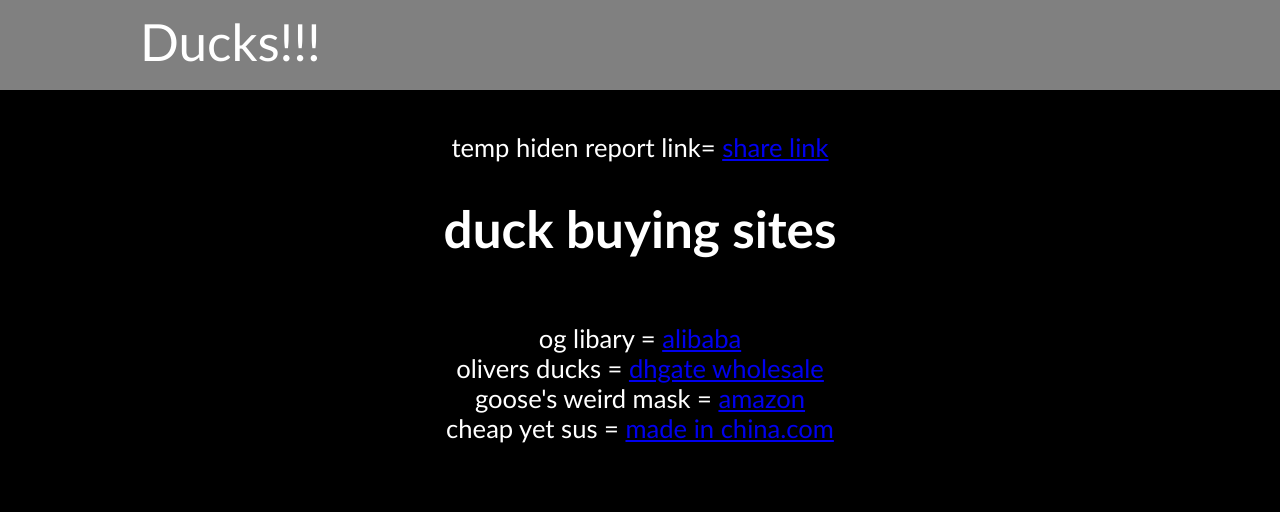
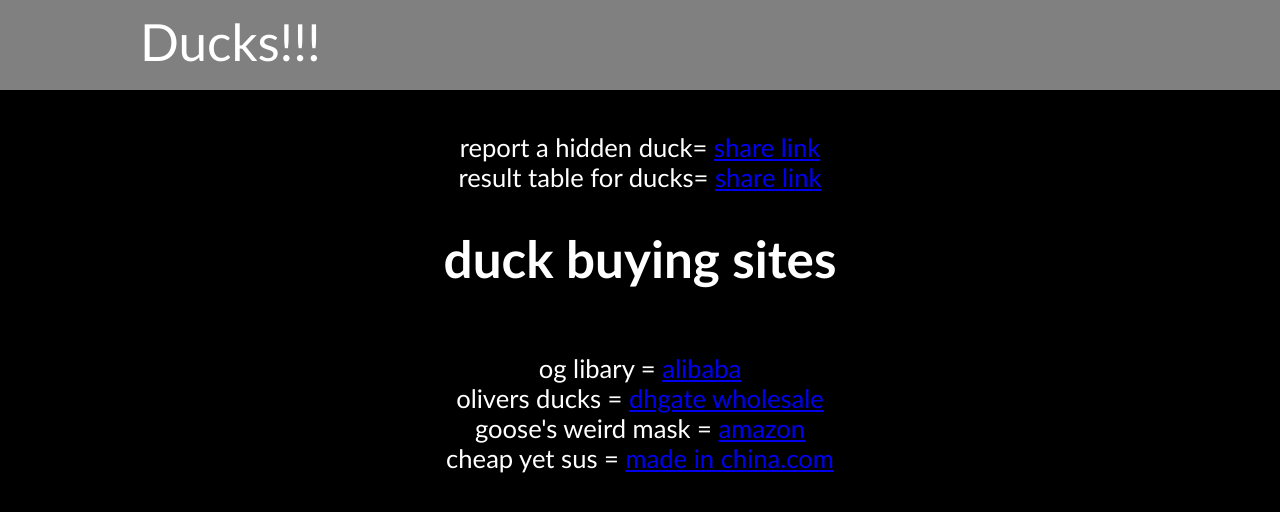
Before and after one commit to ocrebb776/ducks, a plain HTML site: page index.html in a window 1280 px wide. Drawn offline with Linux system fonts and the light colour scheme; a script that the page names is missing.

Commit message:
Update index.html

```diff
--- a/index.html
+++ b/index.html
@@ -50,7 +50,8 @@ color: rgb(255, 255, 255);
 
 
 <br>
-temp hiden report link= <a href="https://docs.google.com/forms/d/e/1FAIpQLSdj6cfr8bz-5h5rh4zfeUOwKc7Cb6haDFNF1Sk64tvRk6_5_A/viewform?usp=sf_link">share link</a>
+report a hidden duck= <a href="https://docs.google.com/forms/d/e/1FAIpQLSdj6cfr8bz-5h5rh4zfeUOwKc7Cb6haDFNF1Sk64tvRk6_5_A/viewform?usp=sf_link">share link</a><br>
+result table for ducks= <a href="https://docs.google.com/spreadsheets/d/1joKoFZj9MOXq1jZeb9eYasX9Ngw-6NE7DEFTUSYCXA4/edit?usp=sharing">share link</a>
 <h1>duck buying sites</h1><br>
 og libary = <a href="https://m.alibaba.com/product/1600255879025/Bulk-Lot-Baby-Bath-Water-Duck.html?__detailProductImg=https%3A%2F%2Fs.alicdn.com%2F%40sc04%2Fkf%2FH43ef0cb103474d3a9fdb044161a26417J.jpg_200x200.jpg">alibaba</a><br>
 olivers ducks = <a href="https://uk.dhgate.com/product/wholesale-100pcs-baby-bath-water-duck-mini/675407414.html#dspm=pcen.seo-uk.hugsave.3.Sx7WhFxUZHEOT8pDMofu&seo_type=1&resource_id=#hugsave-2-null">dhgate wholesale</a><br>
```
